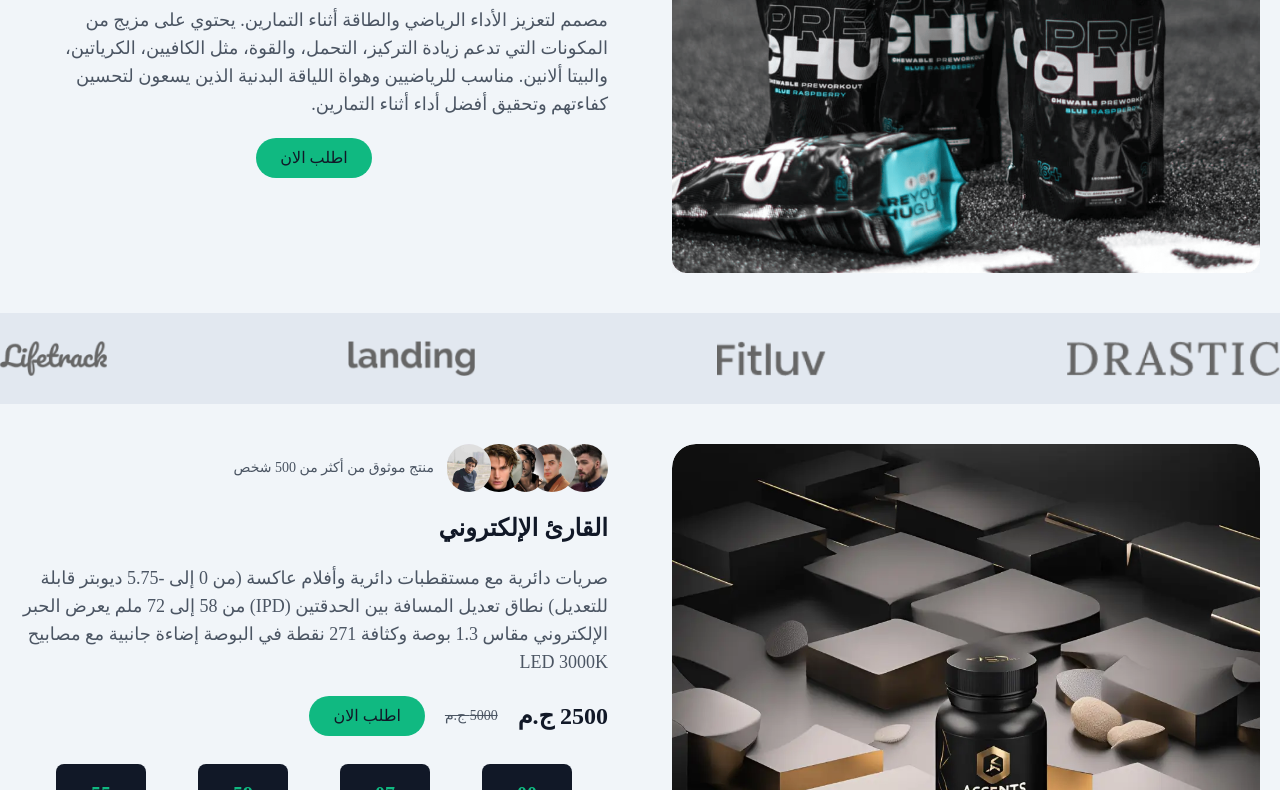
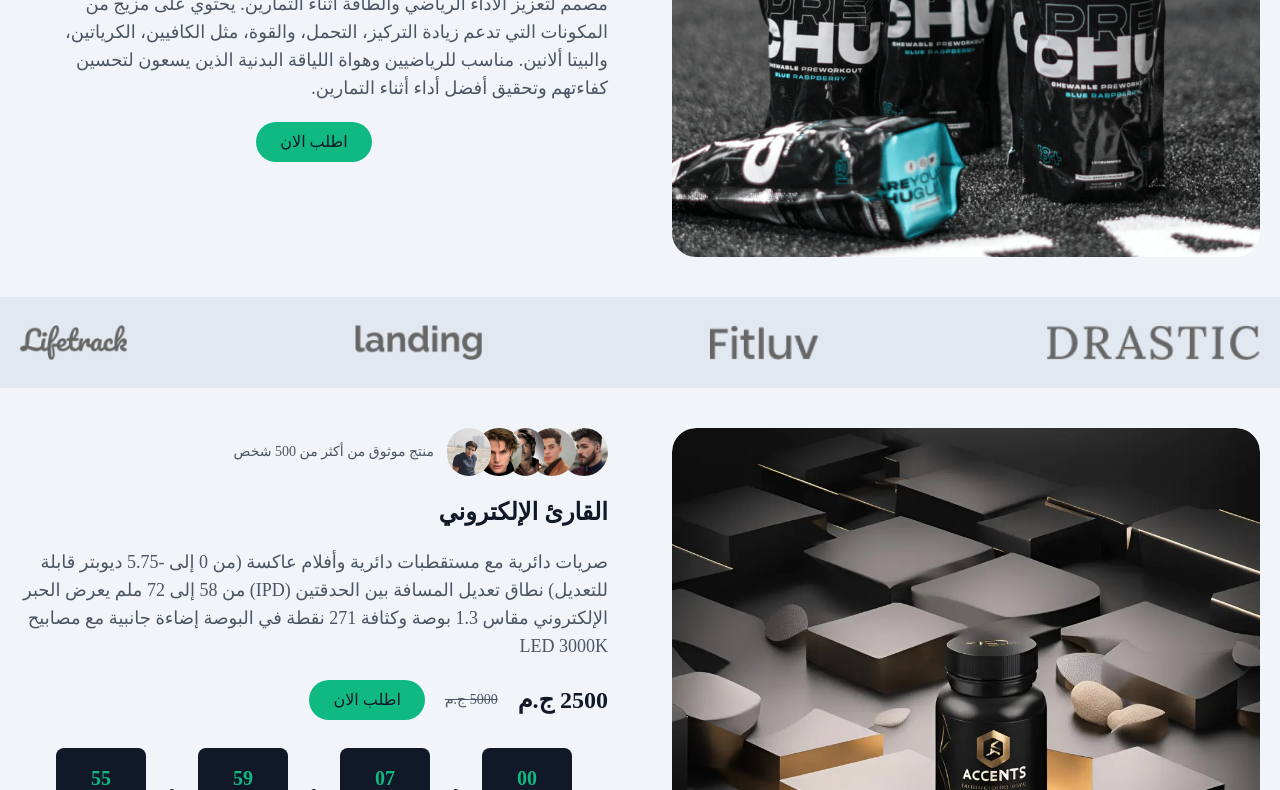
Before and after one commit to Shehata1989/E-Commerce, a website: page index.html in a window 1280 px wide. Shown: the part 386-1176 px from the top of the page. Drawn offline with Linux system fonts and the light colour scheme; files whose address does not match are found by name; a web font is replaced by a local one.

Commit message:
Code improvement

```diff
--- a/index.html
+++ b/index.html
@@ -98,14 +98,18 @@
 
         <!-- الملاحظة المهمة -->
         <section
-          class="px-5 pt-24 pb-10 text-center important-note md:text-start"
+          class="px-5 pt-20 pb-10 text-center important-note md:text-start"
         >
           <div class="container mx-auto">
             <div
               class="grid justify-between gap-16 grid-cols-1 md:grid-cols-12"
             >
               <div class="col-span-6">
-                <img src="./imags/img-important-note.png" alt="" />
+                <img
+                  class="w-full h-full object-cover rounded-3xl"
+                  src="./imags/img-important-note.png"
+                  alt=""
+                />
               </div>
               <div class="flex flex-col justify-center col-span-6 gap-5">
                 <h1 class="text-3xl font-bold">
@@ -129,10 +133,10 @@
         </section>
 
         <!-- صور العلامات التجارية -->
-        <section class="brands-images bg-slate-200">
+        <section class="brands-images px-5 py-7 bg-slate-200">
           <div class="container mx-auto overflow-hidden">
             <div
-              class="flex items-center justify-between max-w-full animate-marquee md:animate-none py-7 gap-36 md:gap-14"
+              class="flex items-center justify-between max-w-full animate-marquee md:animate-none gap-36 md:gap-14"
             >
               <div class="flex-none">
                 <img
@@ -166,7 +170,7 @@
           </div>
         </section>
 
-        <section class="px-5 py-10 hero">
+        <section class="hero px-5 py-10">
           <div class="container mx-auto">
             <div class="grid grid-cols-1 gap-16 md:grid-cols-12">
               <div class="col-span-6">
@@ -199,7 +203,7 @@
                   class="swiper-pagination !static !translate-x-0 !w-full"
                 ></div>
 
-                <div class="hidden mt-5 md:ock thumbnail-swiper">
+                <div class="hidden mt-5 md:block thumbnail-swiper">
                   <div class="flex items-center gap-2 swiper-wrapper">
                     <div class="flex-1 cursor-pointer thumbnail swiper-slide">
                       <img
```
Also changed, not shown: output.css.
